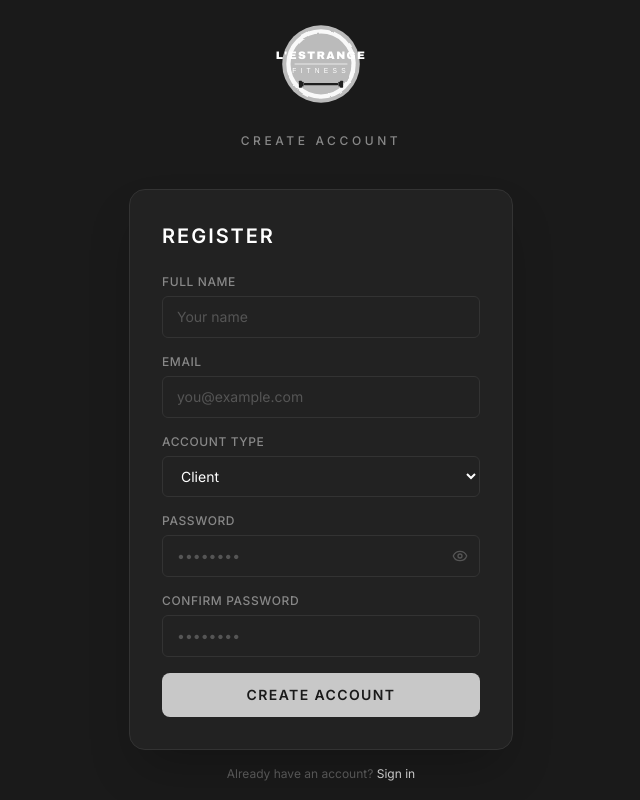
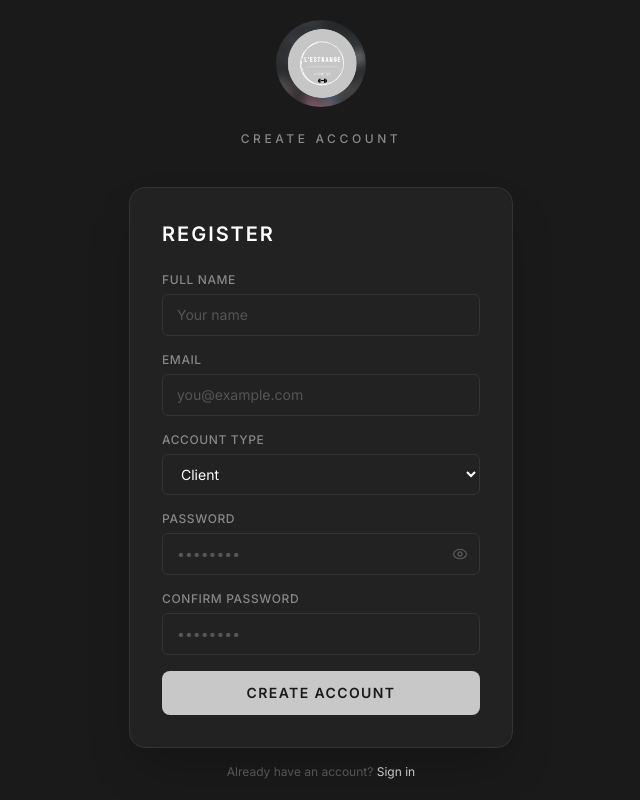
Before and after one commit to n4n0byt3/fitness-app, a Next.js app: page /signup in a window 1280 px wide. Shown: the whole page, without its empty margins (319-959 px from the left). Built offline with nearby package versions, Linux system fonts and the light colour scheme.

Commit message:
Replace SVG logo with actual PNG image

```diff
--- a/components/logo/LEstrangeLogo.tsx
+++ b/components/logo/LEstrangeLogo.tsx
@@ -1,3 +1,5 @@
+import Image from 'next/image'
+
 interface LogoProps {
   size?: number
   className?: string
@@ -5,75 +7,14 @@ interface LogoProps {
 
 export default function LEstrangeLogo({ size = 80, className = '' }: LogoProps) {
   return (
-    <svg
+    <Image
+      src="/image.png"
+      alt="L'Estrange Fitness"
       width={size}
       height={size}
-      viewBox="-8 -8 116 116"
-      fill="none"
-      xmlns="http://www.w3.org/2000/svg"
       className={className}
-    >
-      <defs>
-        {/* Makes the circle stroke look like a rough brushstroke */}
-        <filter id="lef-brush" x="-15%" y="-15%" width="130%" height="130%">
-          <feTurbulence type="fractalNoise" baseFrequency="0.055" numOctaves="4" seed="8" result="noise" />
-          <feDisplacementMap in="SourceGraphic" in2="noise" scale="3.5" xChannelSelector="R" yChannelSelector="G" />
-        </filter>
-      </defs>
-
-      {/* Grey background circle */}
-      <circle cx="50" cy="50" r="50" fill="#bbbbbb" />
-
-      {/* Brushstroke ring — filter gives it the rough hand-painted look */}
-      <circle
-        cx="50" cy="50" r="42"
-        fill="none"
-        stroke="white"
-        strokeWidth="5.5"
-        filter="url(#lef-brush)"
-        opacity="0.92"
-      />
-
-      {/* L'ESTRANGE */}
-      <text
-        x="50" y="44"
-        textAnchor="middle"
-        fontFamily="Arial Black, Arial, Helvetica, sans-serif"
-        fontWeight="900"
-        fontSize="14"
-        letterSpacing="1.8"
-        fill="white"
-      >
-        L&apos;ESTRANGE
-      </text>
-
-      {/* Divider line */}
-      <line x1="16" y1="50" x2="84" y2="50" stroke="white" strokeWidth="0.9" opacity="0.95" />
-
-      {/* FITNESS */}
-      <text
-        x="50" y="62"
-        textAnchor="middle"
-        fontFamily="Arial, Helvetica, sans-serif"
-        fontWeight="400"
-        fontSize="8.5"
-        letterSpacing="5.5"
-        fill="white"
-      >
-        FITNESS
-      </text>
-
-      {/* Dumbbell */}
-      {/* Left plate */}
-      <rect x="21.5" y="71.5" width="4" height="9" rx="0.8" fill="#1e1e1e" />
-      {/* Left collar */}
-      <rect x="25.5" y="73" width="2" height="6" rx="0.5" fill="#1e1e1e" />
-      {/* Bar */}
-      <rect x="27.5" y="74.5" width="45" height="3" rx="1.5" fill="#1e1e1e" />
-      {/* Right collar */}
-      <rect x="72.5" y="73" width="2" height="6" rx="0.5" fill="#1e1e1e" />
-      {/* Right plate */}
-      <rect x="74.5" y="71.5" width="4" height="9" rx="0.8" fill="#1e1e1e" />
-    </svg>
+      style={{ borderRadius: '50%', objectFit: 'cover' }}
+      priority
+    />
   )
 }
```
Also changed, not shown: public/image.png (added).
